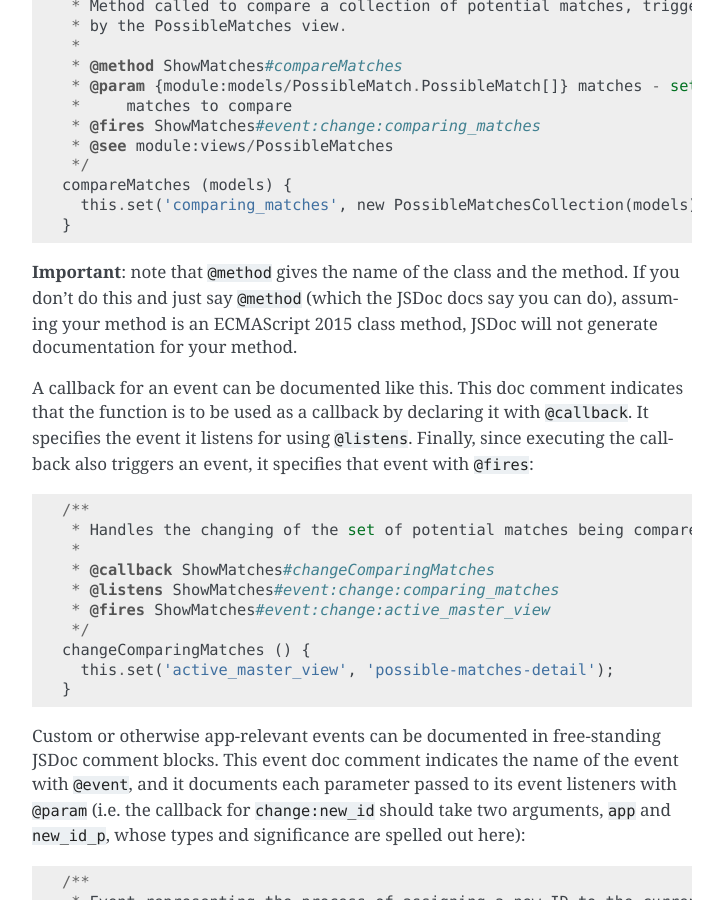
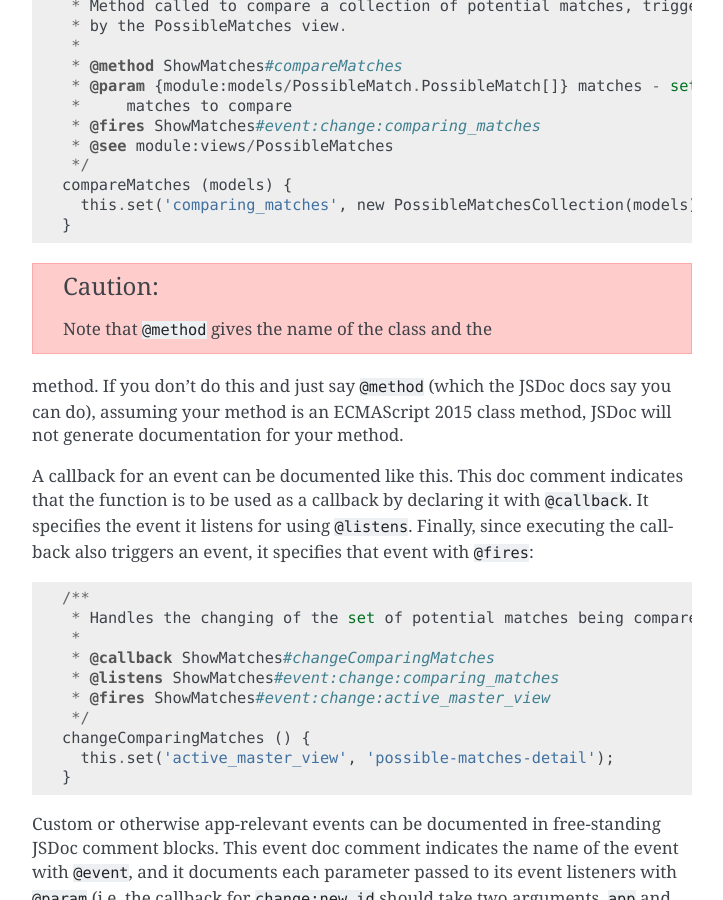
Before and after one commit to caktus/guidebook, a Sphinx documentation site: the page built from source/frontend-docs.rst, in a window 1280 px wide and 900 px high, scrolled down 4069 px. Shown: the whole window, without its empty margins (388-1111 px from the left). Built offline with Sphinx 7.4.7, drawn with Linux system fonts in a browser that asks for light colours.

Commit message:
using a "caution" directive

```diff
--- a/source/frontend-docs.rst
+++ b/source/frontend-docs.rst
@@ -185,7 +185,7 @@ an explicit link to its documentation::
       this.set('comparing_matches', new PossibleMatchesCollection(models));
     }
 
-**Important**: note that ``@method`` gives the name of the class and the
+.. caution:: Note that ``@method`` gives the name of the class and the
 method. If you don't do this and just say ``@method`` (which the JSDoc docs
 say you can do), assuming your method is an ECMAScript 2015 class method,
 JSDoc will not generate documentation for your method.
```
